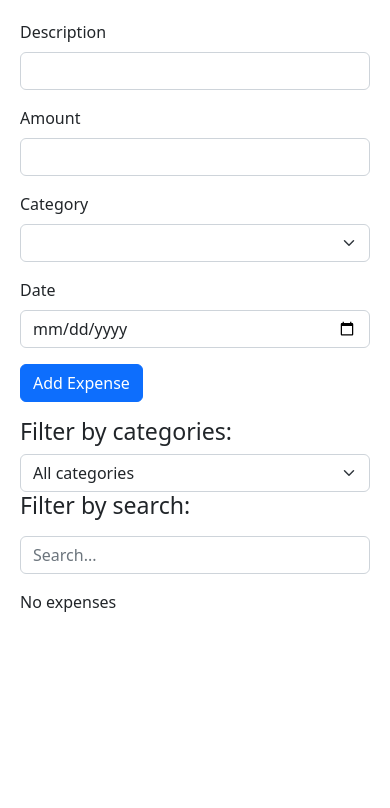
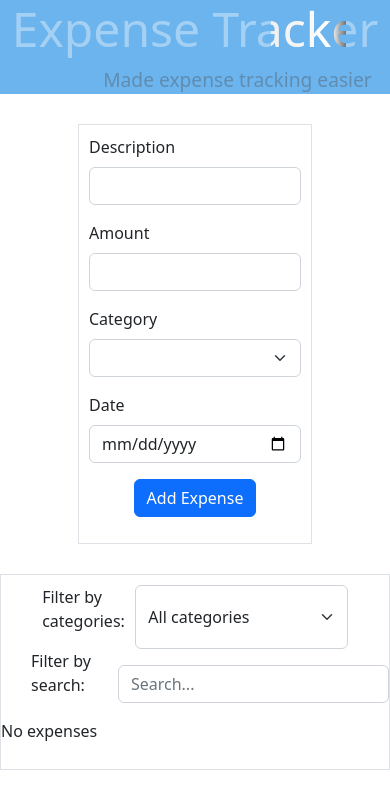
Before and after one commit to JinhuiWeng/Expense-Tracker, a React (Vite) app: page / in a window 390 px wide. Shown: the top 808 px of the page. Built offline with nearby package versions, Linux system fonts and the light colour scheme; the HTML template or start-up script is replaced by a standard one.

Commit message:
Responsively styled

```diff
--- a/src/App.tsx
+++ b/src/App.tsx
@@ -53,6 +53,10 @@ function App() {
 
   return (
     <div>
+      <div className="header-section">
+        <h1 className="flicker">Expense Tracker</h1>
+        <p>Made expense tracking easier</p>
+      </div>
       <ExpenseForm
         onSubmit={(expense) => {
           setExpenses([
@@ -62,6 +66,7 @@ function App() {
           localStorage.setItem("expenses", JSON.stringify(expenses));
         }}
       />
+      <div className="expense-section">
       <div className="filter-section">
         <ExpenseFilter onSelectCategory={handleSelect} />
         <ExpenseSearch value={searchQuery} onTextChange={handleSearch} />
@@ -71,7 +76,7 @@ function App() {
         onDelete={handleDelte}
         onDeleteAll={handleDelteAll}
       />
-      {/* <page> */}
+    </div>
     </div>
   );
 }
--- a/src/components/ExpenseFilter.tsx
+++ b/src/components/ExpenseFilter.tsx
@@ -7,8 +7,8 @@ interface Props {
 
 const ExpenseFilter = ({ onSelectCategory }: Props) => {
   return (
-    <div>
-      <h3>Filter by categories:</h3>
+    <div className="filter-catagory">
+      <p>Filter by categories:</p>
 
       <select
         className="form-select"
--- a/src/components/ExpenseForm.tsx
+++ b/src/components/ExpenseForm.tsx
@@ -35,6 +35,7 @@ const ExpenseForm = ({ onSubmit }: Props) => {
 
   return (
     <form
+      className="form-section"
       onSubmit={handleSubmit((data) => {
         onSubmit(data);
         reset();
@@ -99,7 +100,7 @@ const ExpenseForm = ({ onSubmit }: Props) => {
         {errors.date && <p className="text-danger">{errors.date.message}</p>}
       </div>
 
-      <div className="mb-3">
+      <div className="mb-3 form-section-btn">
         <button className="btn btn-primary" type="submit">
           Add Expense
         </button>
--- a/src/components/ExpenseList.tsx
+++ b/src/components/ExpenseList.tsx
@@ -119,7 +119,7 @@ const ExpenseList = ({ expenses, onDelete, onDeleteAll }: Props) => {
       {totalExpense === 0 ? (
         <p>No expenses</p>
       ) : (
-        <div>
+        <div className="table-section table-responsive">
           <table className="table table-striped table-bordered ">
             <thead>
               <tr>
@@ -144,16 +144,11 @@ const ExpenseList = ({ expenses, onDelete, onDeleteAll }: Props) => {
                 <tr key={expense.id}>
                   <td>{expense.description}</td>
                   <td>${expense.amount.toFixed(2)}</td>
-                  <td>{expense.category}</td>
+                  <td className="td-category">{expense.category}</td>
                   <td>{moment(expense.date).format("YYYY-MM-DD")}</td>
-                  <td>
-                    {/* <td className="col-sm-4">{expense.description}</td>
-              <td className="col-sm-2">${expense.amount.toFixed(2)}</td>
-              <td className="col-sm-2">{expense.category}</td>
-              <td className="col-sm-2">{moment(expense.date).format("YYYY-MM-DD")}</td>
-              <td className="col-sm-1"> */}
+                  <td className="td-delete">
                     <button
-                      className="btn btn-outline-danger delete-btn"
+                      className="btn btn-outline-danger td-delete-btn"
                       onClick={() => onDelete(expense.id)}
                     >
                       Delete
@@ -172,7 +167,7 @@ const ExpenseList = ({ expenses, onDelete, onDeleteAll }: Props) => {
                       .reduce((acc, expense) => expense.amount + acc, 0)
                       .toFixed(2)}
                   </td>
-                  <td colSpan={3}>
+                  <td className="td-delete-all" colSpan={3}>
                     <button
                       className="btn btn-danger"
                       onClick={() => onDeleteAll()}
--- a/src/components/ExpenseSearch.tsx
+++ b/src/components/ExpenseSearch.tsx
@@ -8,8 +8,8 @@ interface Props {
 const ExpenseSearch = ( {value, onTextChange}: Props) => {
 
     return (
-        <div>
-        <h3>Filter by search:</h3>
+        <div className="filter-search">
+        <p>Filter by search:</p>
         <input
         type="text"
         name='query'
--- a/src/index.css
+++ b/src/index.css
@@ -1,25 +1,119 @@
 body {
-    padding: 20px;
+    padding: 0;
 }
 
 table {
     margin-top: 20px;
 }
 
-.table .btn {
-    position: relative;
-    left: 25%;
+/* header */
+
+.header-section{
+	text-align: center;
+	background-color: #6CB4EE;
+}
+.header-section p{
+	font-size: 1.2rem;
+	color: #4d4d4d61;
+	padding-left: 85px;
 }
 
-.delete-td {
-    text-align: center
+.flicker{
+	font-size: 3rem;
+	color: #fffefe61;
+	background: -webkit-gradient(linear, left top, right top, from(#e6e6e6), to(#1d1c1c), color-stop(0.8, #ffffff)) no-repeat;
+	background: gradient(linear, left top, right top, from(#222), to(#222), color-stop(0.8, #fff)) no-repeat;
+	background-size:75px 100%;
+	-webkit-background-clip: text;
+	background-clip: text;
+	animation: flick 3.5s infinite;
+}
+@keyframes flick {
+	0% {
+	  background-position: top left;
+	}
+	100% {
+	  background-position: top right;
+	}
+  }
+
+/* form section */
+.form-section {
+	width: 60%;
+	border: 1px solid #dee2e6;
+	padding: 10px;
+	margin: 30px auto;
+}
+.form-section .form-section-btn{
+	text-align: center;
 }
 
-.delete-btn {
-    margin: 0;
-
+/* all expense  */
+.expense-section {
+	border: 1px solid #dee2e6;
+	padding: 10px 0;
+	margin: 0 10px;
 }
 
+/* filter section */
+.filter-section {
+	display: flex;
+	justify-content: space-evenly;
+    align-items: center;
+}
+
+.filter-catagory {
+	display: flex;
+}
+
+.filter-search{
+	display: flex;
+}
+
+/* table */
+.table {
+	max-width: none;
+	table-layout: fixed;
+	word-wrap: break-word;
+}
+.table-section {
+	padding: 0 10px;
+}
+
+
+.td-delete {
+	text-align: center;
+}
+
+.td-delete-all {
+	text-align: center;
+}
+
+@media screen and (max-width: 767px) {
+	.expense-section {
+		margin: 0;
+	}
+	.table-section {
+		padding: 0;
+	}
+	.filter-section {
+		flex-direction: column;
+	}
+	.filter-search{
+		padding-left: 30px;
+	}
+	.td-delete-btn {
+		font-size: 0.8rem;
+		font-weight: 500;
+		 inline-size: min-content;
+	}
+	.page-form {
+		flex-direction: column-reverse;
+	}
+}
+
+
+/* Table page nav */
 
 .page-form {
     display: flex;
```
